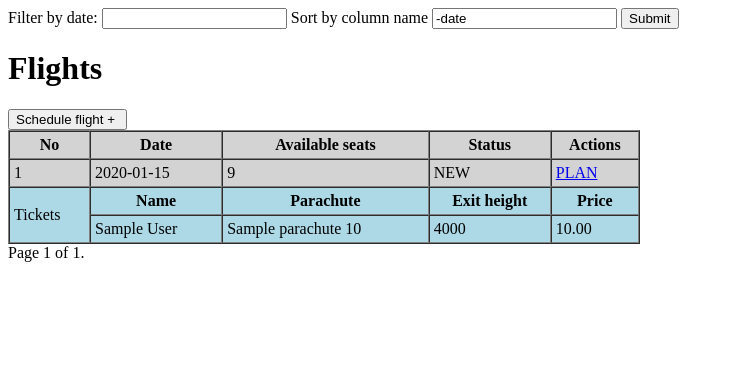
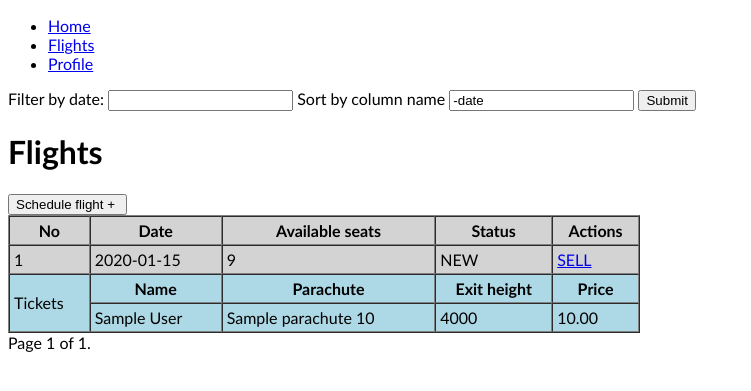
Before and after one commit to edyp/jump-2, a Django app: page /flights in a window 1280 px wide. Shown: the top 391 px of the page, without its empty margins (0-751 px from the left). Run offline with Django 3.2, Linux system fonts and the light colour scheme; a user stored in the database is signed in; tables that the repository leaves empty hold one stand-in row (values such as "Sample post").

Commit message:
Navbar added and add mechanism to protect selling tickets when no seats left.

```diff
--- a/src/manifest/templates/flights_list.html
+++ b/src/manifest/templates/flights_list.html
@@ -27,13 +27,15 @@
     </tr>
     {% for flight in page_obj %}
     {# Each "flight" is a Flight model object. #}
-        <tr style="background-color:lightgrey">
+        <tr style="background-color:lightgrey{% if flight.seats_left == 0 %}; color: green{% endif %}" >
             <td>{{ flight.order_number }}</td>
             <td>{{ flight.date|date:"Y-m-d" }}</td>
             <td>{{ flight.seats_left }}</td>
             <td>{{ flight.status }}</td>
             <td>
-                <a href="{% url 'plan_flight' flight.id %}">PLAN</a>
+            {% if flight.seats_left > 0 %}
+                <a href="{% url 'plan_flight' flight.id %}">SELL</a>
+            {% endif %}
             </td>
         </tr>
         {% if flight.ticket_set.all|length > 0 %}
--- a/src/templates/base.html
+++ b/src/templates/base.html
@@ -4,7 +4,8 @@
     <meta charset="UTF-8">
     <title>{% block title %}Django Auth Tutorial{% endblock %}</title>
 </head>
-<body>
+<body style="font-family: Trebuchet MS, Helvetica, sans-serif">
+    {% include 'navbar.html' %}
     <main>
         {% block content %}
         {% endblock %}
--- /dev/null
+++ b/src/templates/navbar.html
@@ -0,0 +1,9 @@
+<nav>
+    <ul>
+        <li><a href="{% url 'home' %}">Home</a></li>
+        <li><a href="{% url 'flights_list' %}">Flights</a></li>
+        {% if user.is_authenticated %}
+            <li><a href="{% url 'profile' %}">Profile</a></li>
+        {% endif %}
+    </ul>
+</nav>
```
Also changed, not shown: src/clubs/views.py (+7 -4 lines).
